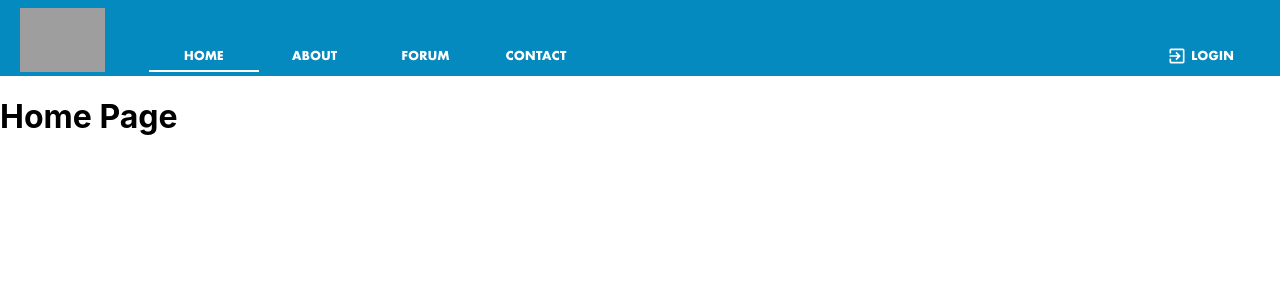
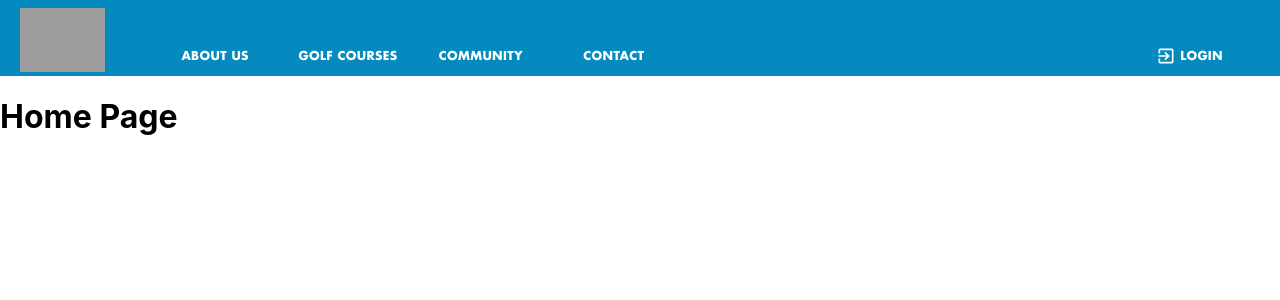
Before and after one commit to japerry911/Tee-Party, a React (Create React App) app in the folder frontend/: page / in a window 1280 px wide. Shown: the top 300 px of the page. Built offline with nearby package versions, Linux system fonts and the light colour scheme; grey boxes are pictures that could not be loaded.

Commit message:
👌 IMPROVE: fixed some routes

```diff
--- a/frontend/src/components/NavBarTabs/NavBarTabs.js
+++ b/frontend/src/components/NavBarTabs/NavBarTabs.js
@@ -2,7 +2,7 @@ import React, { Fragment } from 'react';
 import Tabs from '@material-ui/core/Tabs';
 import Tab from '@material-ui/core/Tab';
 import ExitToAppIcon from '@material-ui/icons/ExitToApp';
-import { routesArray } from '../../router/RouterMisc';
+import { routesArray, nonNormalRouteNames } from '../../router/RouterMisc';
 import { Link } from 'react-router-dom';
 import { useStyles } from './NavBarTabsStyles';
 
@@ -13,7 +13,9 @@ const NavBarTabs = ({ value }) => {
     <Fragment>
       <Tabs value={value} className={classes.mainDivStyle}>
         {routesArray
-          .filter((routeObject) => routeObject.name !== 'Login')
+          .filter(
+            (routeObject) => !nonNormalRouteNames.includes(routeObject.name)
+          )
           .map((routeObject, index) => (
             <Tab
               key={`${routeObject.name}-${index}`}
--- a/frontend/src/components/NavBarTabs/NavBarTabsStyles.js
+++ b/frontend/src/components/NavBarTabs/NavBarTabsStyles.js
@@ -6,7 +6,7 @@ export const useStyles = makeStyles((theme) => ({
     color: '#FFF',
     opacity: 1,
     fontSize: '0.75rem',
-    minWidth: '10%',
+    minWidth: '12%',
     transition: '350ms ease-in',
     borderRadius: 2,
     '&:hover': {
--- a/frontend/src/router/RouterMisc.js
+++ b/frontend/src/router/RouterMisc.js
@@ -1,7 +1,11 @@
 export const routesArray = [
-  { name: 'Home', link: '/', index: 0 },
-  { name: 'About', link: '/about', index: 1 },
-  { name: 'Forum', link: '/forum', index: 2 },
-  { name: 'Contact', link: '/contact', index: 3 },
+  { name: 'Home', link: '/', index: null },
+  { name: 'About Us', link: '/about', index: 0 },
+  { name: 'Golf Courses', link: '/golf-courses', index: 1 },
+  { name: 'Community', link: '/community', index: 2 },
+  { name: 'Contact', link: '/contact-us', index: 3 },
   { name: 'Login', link: '/login', index: 4 },
+  { name: 'Sign Up', link: '/sign-up', index: 5 },
 ];
+
+export const nonNormalRouteNames = ['Home', 'Login', 'Sign Up'];
```
